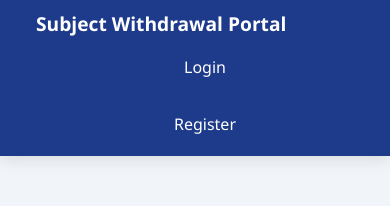
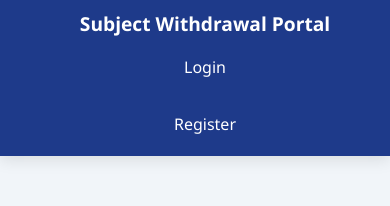
Before and after one commit to usmankamboh/withdrawal_frontend, a React (Vite) app: page / in a window 390 px wide. Shown: the top 206 px of the page. Built offline with nearby package versions, Linux system fonts and the light colour scheme.

Commit message:
navbar resposiveness 6

```diff
--- a/src/components/Navbar.css
+++ b/src/components/Navbar.css
@@ -16,7 +16,6 @@
 .navbar-logo {
   font-family: 'Segoe UI', Tahoma, Geneva, Verdana, sans-serif;
   font-size: clamp(1.4rem, 2.5vw, 1.8rem);
-  align-items: center;
   font-weight: 700;
   color: #fff;
   text-decoration: none;
@@ -78,15 +77,22 @@
 @media (max-width: 768px) {
   .navbar {
     flex-direction: column;
-    align-items: flex-start;
+    align-items: center; /* Change: center align all navbar items */
     padding: 0.8rem 1.2rem;
   }
+
+  .navbar-logo {
+    order: -1; /* Logo comes at the top in center */
+    align-self: center; /* Force logo to center */
+  }
+
   .navbar-right {
     width: 100%;
-    justify-content: flex-start;
+    justify-content: center; /* Center the right section below the logo */
     margin-top: 0.5rem;
   }
 }
+
 
 @media (max-width: 480px) {
   .navbar {
--- a/src/components/Navbar.jsx
+++ b/src/components/Navbar.jsx
@@ -14,9 +14,7 @@
 
   return (
     <nav className="navbar">
-      <div className="navbar-left">
         <Link to="/" className="navbar-logo">Subject Withdrawal Portal</Link>
-      </div>
       <div className="navbar-right">
         {!user ? (
           <>
```
